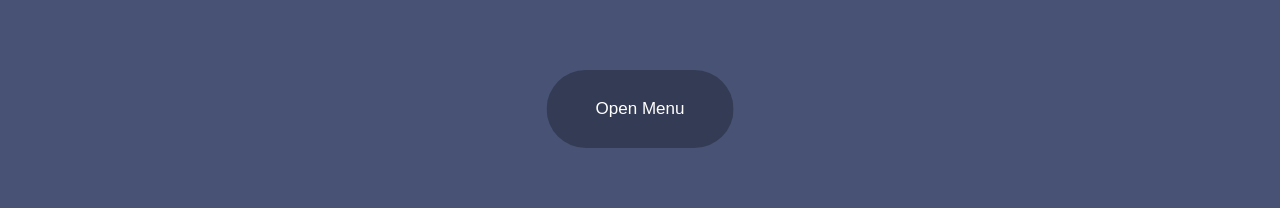
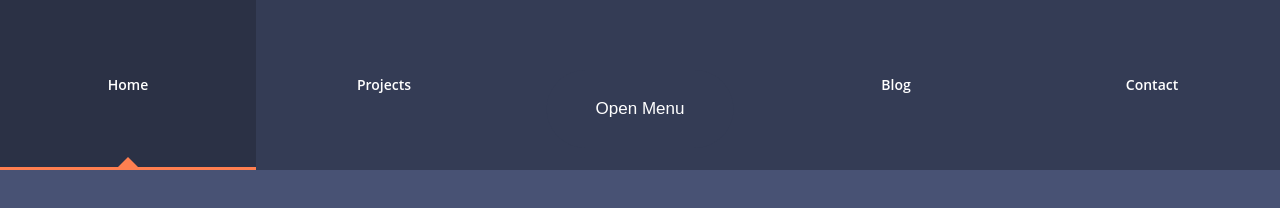
Before and after one commit to tomastoews/Animated-3D-Navigation, a plain HTML site: page index.html in a window 1280 px wide. Drawn offline with Linux system fonts and the light colour scheme.

Commit message:
Update index.html

```diff
--- a/index.html
+++ b/index.html
@@ -11,7 +11,7 @@
 </head>
 <body>
 
-    <nav class="nav-container">
+    <nav class="nav-container nav-is-visible">
         <ul class="nav">
             <li class="home selected">
                 <a href="#">Home</a>
```
